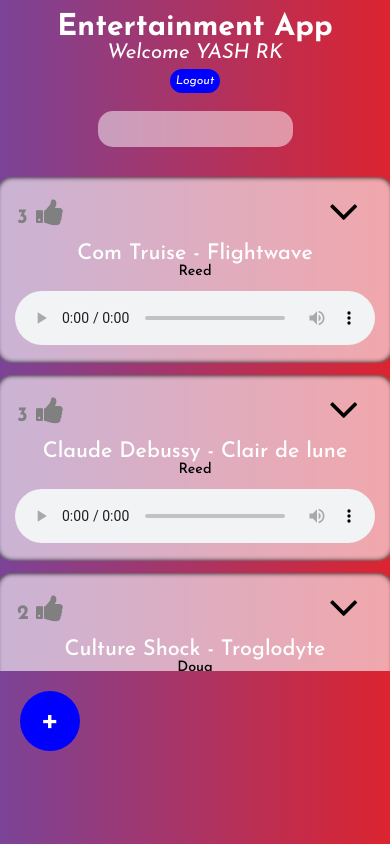
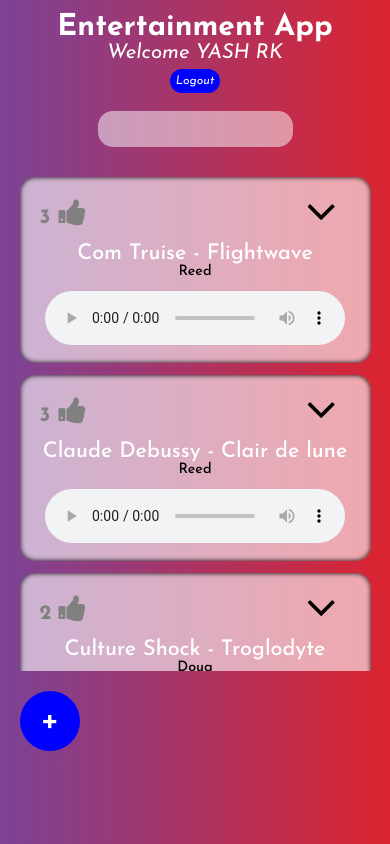
Before and after one commit to yashkuncolienker-vb/entertainment-app, a React (Create React App) app: page / in a window 390 px wide. Built offline with nearby package versions, Linux system fonts and the light colour scheme.

Commit message:
000|YASH RK|Minor styling for responsiveness

```diff
--- a/src/App.css
+++ b/src/App.css
@@ -3,6 +3,7 @@
   margin: 0;
   padding: 0;
   box-sizing: border-box;
+  user-select: none;
   font-family: 'Josefin Sans', sans-serif;
 }
 .App {
--- a/src/components/Song/Song.css
+++ b/src/components/Song/Song.css
@@ -111,4 +111,8 @@ audio {
   .title-container {
     margin-top: 10px;
   }
+  audio {
+    display: block;
+    width: 25rem;
+  }
 }
```
